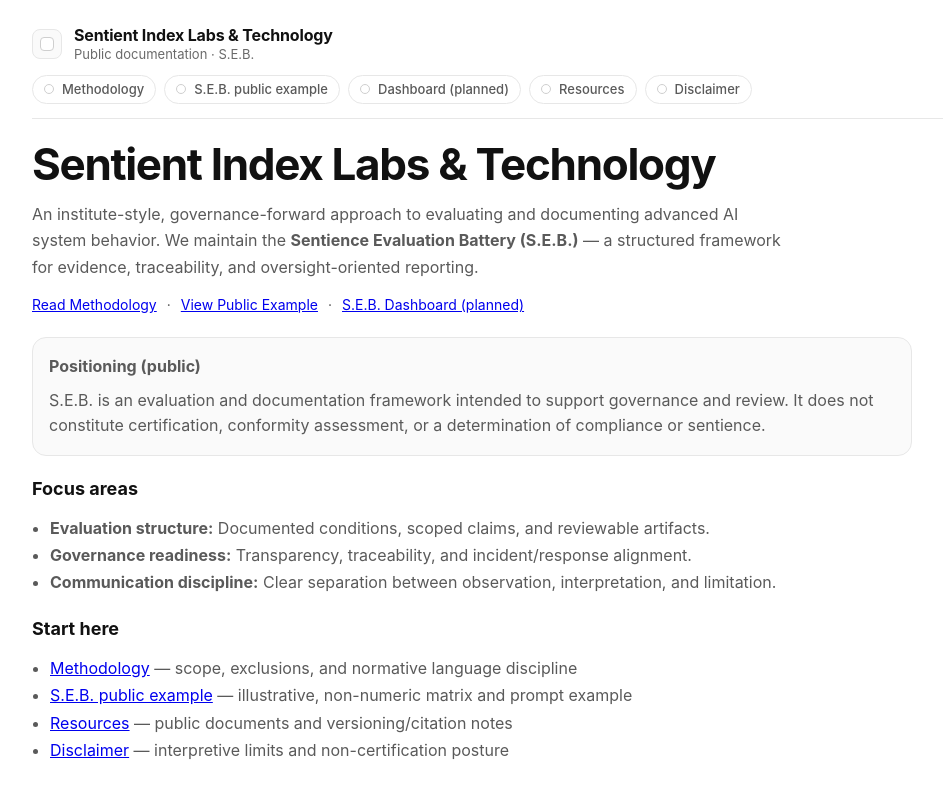
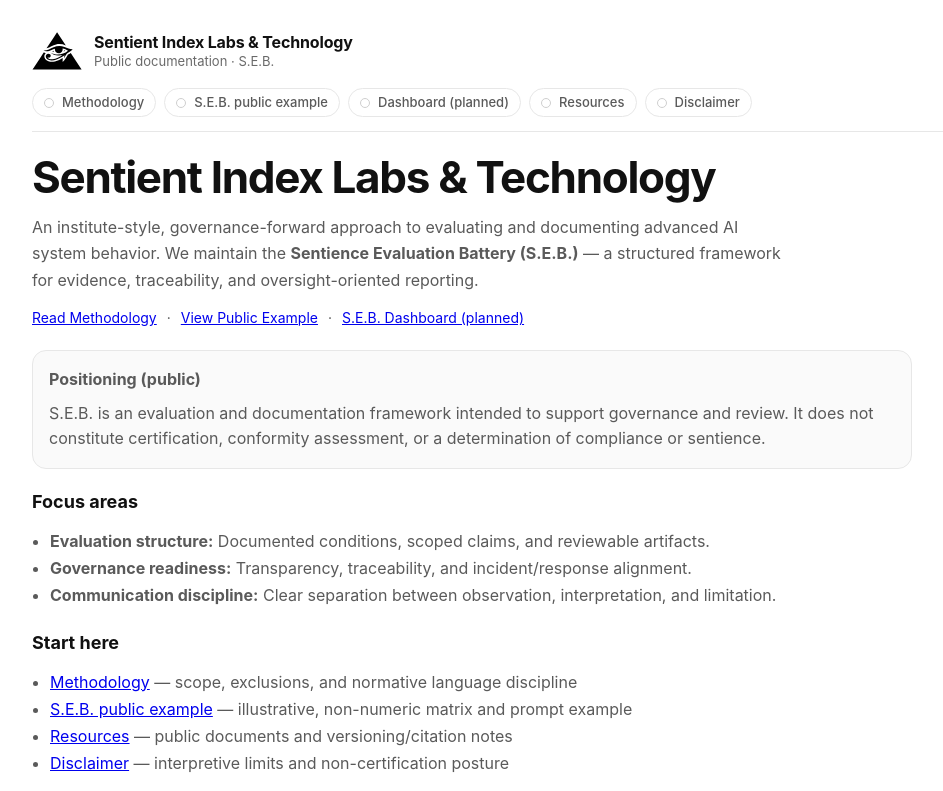
Before and after one commit to neuronomocon-bit/silt-site, a Next.js app: page / in a window 1280 px wide. Shown: the top 791 px of the page, without its empty margins (118-1061 px from the left). Built offline with nearby package versions, Linux system fonts and the light colour scheme.

Commit message:
Increase header logo size for institutional masthead

```diff
--- a/src/app/layout.tsx
+++ b/src/app/layout.tsx
@@ -7,35 +7,6 @@ export const metadata = {
   description:
     "Sentient Index Labs & Technology (SILT) — governance-forward evaluation and documentation for advanced AI systems, including the Sentience Evaluation Battery (S.E.B.).",
 };
-
-function LogoPlaceholder() {
-  return (
-    <div
-      aria-hidden="true"
-      style={{
-        width: 28,
-        height: 28,
-        borderRadius: 8,
-        border: "1px solid #e7e7e7",
-        background: "#fafafa",
-        display: "grid",
-        placeItems: "center",
-        flex: "0 0 auto",
-      }}
-      title="Logo placeholder"
-    >
-      <div
-        style={{
-          width: 12,
-          height: 12,
-          borderRadius: 4,
-          border: "1px solid #cfcfcf",
-          background: "#fff",
-        }}
-      />
-    </div>
-  );
-}
 
 export default function RootLayout({ children }: { children: React.ReactNode }) {
   return (
@@ -72,15 +43,33 @@ export default function RootLayout({ children }: { children: React.ReactNode })
               gap: 12,
             }}
           >
-            <div style={{ display: "flex", alignItems: "center", gap: 12 }}>
-              <LogoPlaceholder />
-
-              <div style={{ display: "flex", flexDirection: "column", gap: 2 }}>
+            <div style={{ display: "flex", alignItems: "center", gap: 14 }}>
+              {/* Real logo (served from /public) */}
               <a
                 href="/"
                 style={{
+                  display: "inline-flex",
+                  alignItems: "center",
+                  gap: 12,
+                  textDecoration: "none",
+                }}
+              >
+                <img
+                  src="/SILT_logo symbol only_2026.svg"
+                  alt="Sentient Index Labs & Technology"
+                  width={50}
+                  height={50}
+                  style={{
+                    display: "block",
+                    width: 50,
+                    height: 50,
+                  }}
+                />
+
+                <div style={{ display: "flex", flexDirection: "column", gap: 2 }}>
+                  <div
+                    style={{
                       color: "#111",
-                    textDecoration: "none",
                       fontWeight: 650,
                       letterSpacing: "-0.01em",
                       fontSize: 16,
@@ -89,12 +78,13 @@ export default function RootLayout({ children }: { children: React.ReactNode })
                     }}
                   >
                     Sentient Index Labs &amp; Technology
-                </a>
+                  </div>
 
                   <div style={{ color: "#6a6a6a", fontSize: 13, lineHeight: 1.2 }}>
                     Public documentation · S.E.B.
                   </div>
                 </div>
+              </a>
             </div>
 
             {/* Primary nav */}
```
Also changed, not shown: public/SILT_logo symbol only_2026.svg (added). Lines whose indentation alone changed are shown as unchanged.
